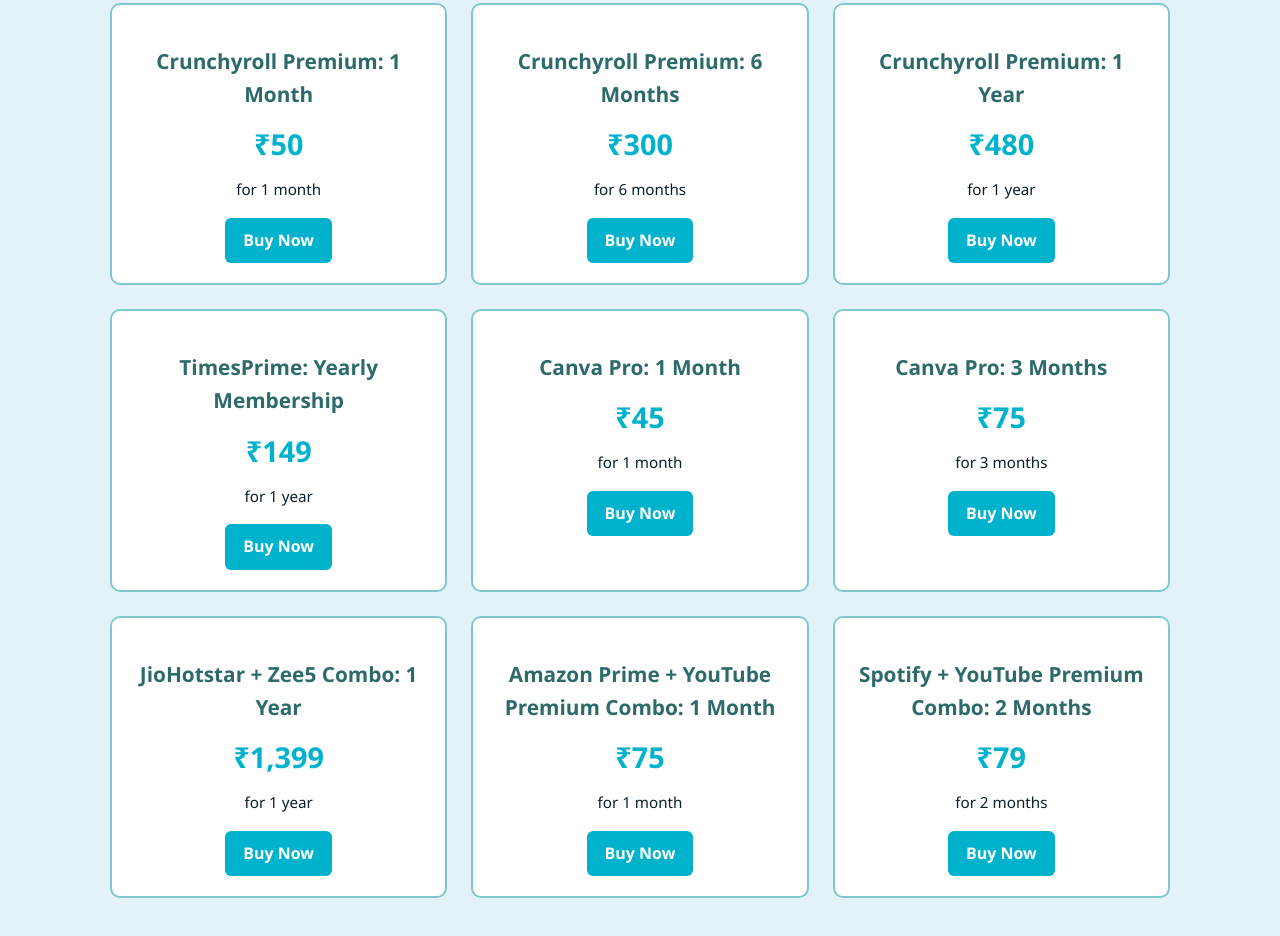
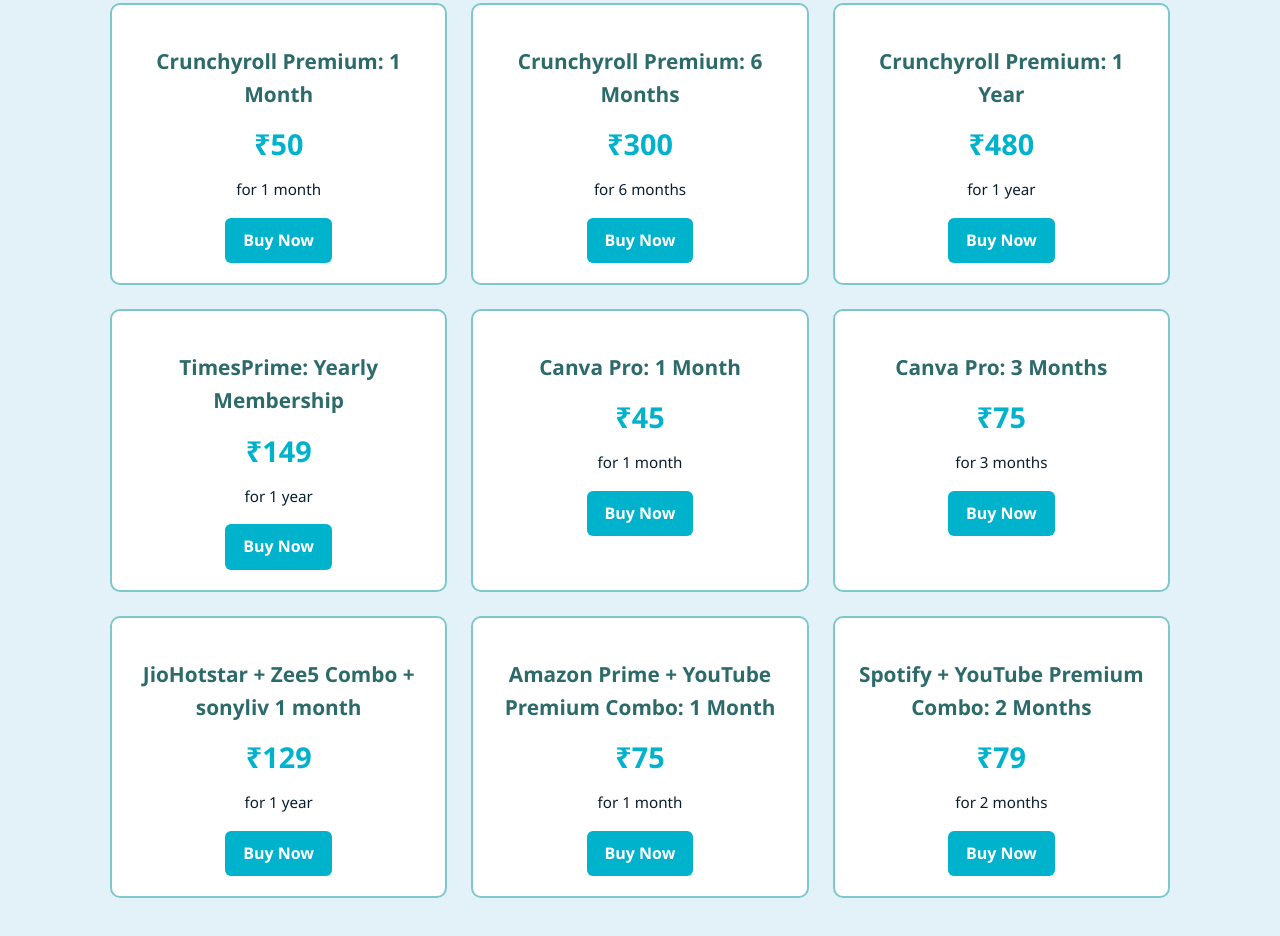
Before and after one commit to TechnoStudent199/Trust_Tune, a plain HTML site: page index.html in a window 1280 px wide. Shown: the part 1803-2739 px from the top of the page. Drawn offline with Linux system fonts and the light colour scheme.

Commit message:
index.html

```diff
--- a/index.html
+++ b/index.html
@@ -190,8 +190,8 @@
       </div>
       <!-- Combo Plans -->
       <div class="plan-card">
-        <h3>JioHotstar + Zee5 Combo: 1 Year</h3>
-        <div class="price">₹1,399</div>
+        <h3>JioHotstar + Zee5 Combo + sonyliv 1 month</h3>
+        <div class="price">₹129</div>
         <div class="duration">for 1 year</div>
         <a class="buy-button" href="#">Buy Now</a>
       </div>
```
